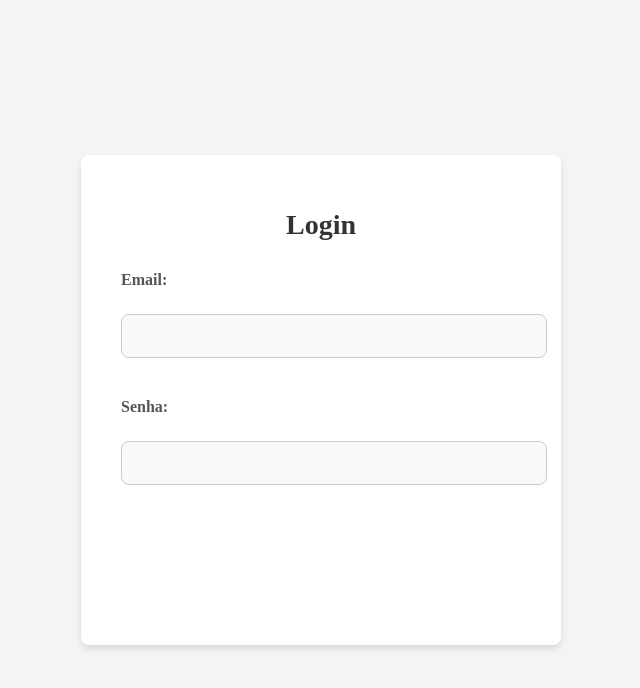
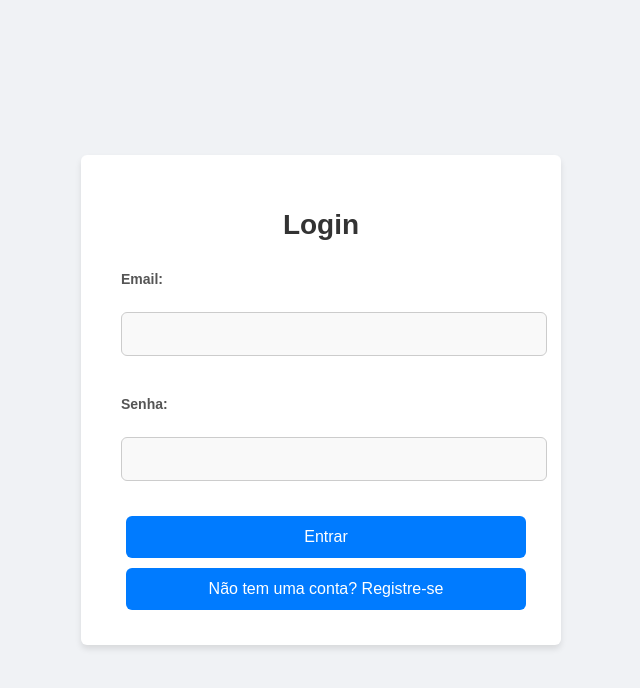
Before and after one commit to EdlaineNunes/tcc-bsi-front, a React (Create React App) app: page / in a window 1280 px wide. Shown: the top 688 px of the page, without its empty margins (319-959 px from the left). Built offline with nearby package versions, Linux system fonts and the light colour scheme.

Commit message:
style: global css

```diff
--- a/src/components/styles/global.css
+++ b/src/components/styles/global.css
@@ -1,6 +1,6 @@
-Variáveis globais:root {
+:root {
     --primary-color: #007bff;
-    --secondary-color: #ffdd57;
+    --secondary-color: #005f99;
     --text-color: #fff;
     --background-color: #f0f2f5;
     --table-header-color: #333;
@@ -8,6 +8,12 @@ Variáveis globais:root {
     --table-row-hover-color: #e9ecef;
     --button-color: #007bff;
     --button-hover-color: #0056b3;
+    --success-color: #28a745;
+    --success-hover-color: #218838;
+    --error-color: #dc3545;
+    --error-hover-color: #c82333;
+    --link-color: #17a2b8;
+    --link-hover-color: #138496;
     --border-radius: 6px;
     --transition: 0.3s;
     --font-family: Arial, sans-serif;
@@ -30,14 +36,17 @@ html {
     padding: 20px;
 }
 
-/* Folha por cima (aplicada apenas na tela de DocumentView) */
-.container.folha {
+.container.folha,
+.details-card,
+.upload-container,
+.edit-container,
+.user-create-container,
+.register-container {
     background-color: #fff;
     border-radius: var(--border-radius);
     box-shadow: 0 4px 8px rgba(0, 0, 0, 0.1);
 }
 
-/* Títulos */
 h2 {
     margin-bottom: 20px;
     text-align: center;
@@ -46,29 +55,50 @@ h2 {
 
 /* Botões */
 button,
-a {
+a,
+.btn,
+.button-group a,
+.button-group button {
     background-color: var(--button-color);
-    /* Cor padrão do botão */
     color: var(--text-color);
-    /* Cor do texto */
     padding: 10px 20px;
     margin: 5px;
     border: none;
     border-radius: var(--border-radius);
     text-decoration: none;
     transition: background-color var(--transition), transform var(--transition);
-    /* Adicionando transição suave */
     cursor: pointer;
+    font-size: 16px;
     text-align: center;
-    font-size: 16px;
 }
 
 button:hover,
-a:hover {
+a:hover,
+.btn:hover,
+.button-group a:hover,
+.button-group button:hover {
     background-color: var(--button-hover-color);
-    /* Cor ao passar o mouse */
     transform: translateY(-2px);
-    /* Efeito de leve subida */
+}
+
+button.success,
+a.success {
+    background-color: var(--success-color);
+}
+
+button.success:hover,
+a.success:hover {
+    background-color: var(--success-hover-color);
+}
+
+button.error,
+a.error {
+    background-color: var(--error-color);
+}
+
+button.error:hover,
+a.error:hover {
+    background-color: var(--error-hover-color);
 }
 
 .button-group {
@@ -80,77 +110,25 @@ a:hover {
 
 .button-group a,
 .button-group button {
-    background-color: var(--primary-color);
-    color: white;
-    padding: 10px 20px;
-    border: none;
-    border-radius: var(--border-radius);
-    text-decoration: none;
-    cursor: pointer;
+    padding: 8px 16px;
+    margin: 2px;
 }
 
-.button-group a:hover,
-.button-group button:hover {
-    background-color: var(--secondary-color);
+/* Links */
+.user-create-container a,
+.register-container a {
+    display: inline-block;
+    margin-top: 15px;
+    text-align: center;
+    color: var(--primary-color);
+    text-decoration: none;
+    font-weight: bold;
 }
 
-/* Botões (Padrão Global) */
-/* button,
-a.btn {
-    background-color: var(--button-color);
-    color: var(--text-color);
-    padding: 12px 20px;
-    margin: 5px;
-    border: none;
-    border-radius: var(--border-radius);
-    text-decoration: none;
-    transition: background-color var(--transition);
-    cursor: pointer;
-    text-align: center;
-    font-size: 16px;
-    display: inline-block;
-    min-width: 120px;
-}
-
-button:hover,
-a.btn:hover {
-    background-color: var(--button-hover-color);
-} */
-
-/* Botões de sucesso e erro */
-button.success,
-a.btn.success {
-    background-color: #28a745;
-}
-
-button.success:hover,
-a.btn.success:hover {
-    background-color: #218838;
-}
-
-button.error,
-a.btn.error {
-    background-color: #dc3545;
-}
-
-button.error:hover,
-a.btn.error:hover {
-    background-color: #c82333;
-}
-
-/* Botões menores para ações específicas */
-button.small,
-a.btn.small {
-    padding: 8px 16px;
-    font-size: 14px;
-    min-width: 80px;
-}
-
-/* Centralização de botão */
-.button-group,
-.back-link {
-    text-align: center;
-    margin: 20px 0;
+.user-create-container a:hover,
+.register-container a:hover {
+    text-decoration: underline;
+    color: var(--secondary-color);
 }
 
 /* Tabelas */
@@ -158,9 +136,6 @@ table {
     width: 100%;
     border-collapse: collapse;
     margin: 20px 0;
-    background-color: #fff;
-    border-radius: var(--border-radius);
-    box-shadow: 0 4px 8px rgba(0, 0, 0, 0.1);
 }
 
 th,
@@ -168,17 +143,11 @@ td {
     padding: 12px;
     text-align: left;
     color: #333;
-    word-wrap: break-word;
 }
 
 th {
     background-color: var(--primary-color);
     color: var(--text-color);
-}
-
-td {
-    background-color: var(--table-row-color);
-    border: 1px solid #ddd;
 }
 
 tr:nth-child(even) {
@@ -189,133 +158,11 @@ tr:hover {
     background-color: #f1f1f1;
 }
 
-/* Botão Detalhes/Editar */
-.btn-detail {
-    background-color: var(--primary-color);
-    color: var(--text-color);
-    padding: 8px 12px;
-    border: none;
-    border-radius: var(--border-radius);
-    cursor: pointer;
-    transition: background-color var(--transition);
-}
-
-.btn-detail:hover {
-    background-color: var(--button-hover-color);
-}
-
-.btn-download {
-    background-color: var(--primary-color);
-    /* Cor principal */
-    color: var(--text-color);
-    /* Cor do texto */
-    padding: 10px 20px;
-    margin: 5px;
-    border: none;
-    border-radius: var(--border-radius);
-    text-decoration: none;
-    transition: background-color var(--transition), transform var(--transition);
-    /* Transição suave */
-    cursor: pointer;
-    font-size: 16px;
-    display: inline-block;
-}
-
-.btn-download:hover {
-    background-color: var(--button-hover-color);
-    /* Cor ao passar o mouse */
-    transform: translateY(-2px);
-    /* Efeito de subida */
-}
-
-
-/* Botão de Download */
-button {
-    background-color: #007bff;
-    color: white;
-    padding: 8px 16px;
-    margin: 5px;
-    border: none;
-    border-radius: 5px;
-    text-decoration: none;
-    transition: background-color 0.3s ease, transform 0.2s ease;
-    cursor: pointer;
-    font-size: 14px;
-}
-
-button:hover {
-    background-color: #0056b3;
-    transform: translateY(-2px);
-}
-
-/* Botão de Ação na Visualização de Documento */
-.details-card button {
-    background-color: #0056b3;
-    margin: 5px;
-}
-
-.details-card button:hover {
-    background-color: #0056b3;
-}
-
-/* Botões de Navegação */
-.button-group a,
-.btn {
-    background-color: #17a2b8;
-    color: white;
-    padding: 8px 16px;
-    margin: 5px;
-    border-radius: 5px;
-    text-decoration: none;
-    display: inline-block;
-    transition: background-color 0.3s ease;
-}
-
-.button-group a:hover,
-.btn:hover {
-    background-color: #138496;
-}
-
-
-/* Card de Detalhes */
-.details-card {
-    background-color: #fff;
-    padding: 20px;
-    margin: 20px 0;
-    border-radius: var(--border-radius);
-    box-shadow: 0 4px 8px rgba(0, 0, 0, 0.1);
-}
-
-.details-card p,
-.details-card h3 {
-    margin: 8px 0;
-    color: #333;
-}
-
-.details-card strong {
-    color: var(--primary-color);
-}
-
-.details-card button {
-    margin: 5px;
-}
-
-/* Formulário - Card */
-.form-card {
-    padding: 30px 40px;
-    margin: 20px auto;
-    max-width: 500px;
+/* Ações na tabela */
+.action-buttons {
     display: flex;
-    flex-direction: column;
-    align-items: center;
-}
-
-/* Título do Formulário */
-.form-card h2 {
-    margin-bottom: 20px;
-    color: var(--primary-color);
-    font-size: 24px;
-    text-align: center;
+    gap: 10px;
+    justify-content: center;
 }
 
 /* Formulários */
@@ -326,18 +173,6 @@ form {
     width: 100%;
 }
 
-.form-group {
-    margin-bottom: 15px;
-    width: 100%;
-}
-
-label {
-    font-size: 16px;
-    margin-bottom: 8px;
-    color: #333;
-    font-weight: bold;
-}
-
 input[type="text"],
 input[type="email"],
 input[type="password"],
@@ -346,15 +181,12 @@ select {
     padding: 12px;
     border: 1px solid #ccc;
     border-radius: var(--border-radius);
+    margin-top: 5px;
     font-size: 16px;
-    width: 100%;
     transition: border-color var(--transition);
-    margin-top: 5px;
 }
 
-input[type="text"]:focus,
-input[type="email"]:focus,
-input[type="password"]:focus,
+input:focus,
 textarea:focus,
 select:focus {
     outline: none;
@@ -362,8 +194,11 @@ select:focus {
     box-shadow: 0 0 8px rgba(0, 123, 255, 0.4);
 }
 
-input::placeholder {
-    color: #999;
+/* Upload */
+.upload-container input[type="file"] {
+    padding: 10px;
+    border: 1px solid #ccc;
+    background-color: var(--background-color);
 }
 
 /* Mensagem de Erro */
@@ -374,79 +209,7 @@ input::placeholder {
     text-align: center;
 }
 
-/* Ações na tabela */
-.action-buttons {
-    display: flex;
-    gap: 10px;
-    justify-content: center;
-}
-
-.action-buttons .btn {
-    flex: 1;
-    padding: 8px 12px;
-    margin: 2px;
-    border-radius: var(--border-radius);
-}
-
-/* Página de Upload */
-.upload-container {
-    max-width: 400px;
-    margin: 40px auto;
-    padding: 30px;
-    background-color: #fff;
-    border-radius: var(--border-radius);
-    box-shadow: 0 4px 8px rgba(0, 0, 0, 0.1);
-    text-align: center;
-}
-
-.upload-container h2 {
-    margin-bottom: 20px;
-    color: var(--primary-color);
-}
-
-.upload-container form {
-    display: flex;
-    flex-direction: column;
-    gap: 15px;
-}
-
-.upload-container input[type="file"] {
-    padding: 10px;
-    border: 1px solid #ccc;
-    border-radius: var(--border-radius);
-    background-color: var(--background-color);
-}
-
-.upload-container button {
-    width: 100%;
-    padding: 12px;
-    margin: 5px 0;
-    border-radius: var(--border-radius);
-    background-color: var(--primary-color);
-    color: var(--text-color);
-    transition: background-color var(--transition);
-}
-
-.upload-container button:hover {
-    background-color: var(--button-hover-color);
-}
-
-/* Página de Edição de Usuário */
-.edit-container {
-    max-width: 500px;
-    margin: 40px auto;
-    padding: 30px;
-    background-color: #fff;
-    border-radius: var(--border-radius);
-    box-shadow: 0 4px 8px rgba(0, 0, 0, 0.1);
-}
-
-.edit-container h2 {
-    margin-bottom: 20px;
-    color: var(--primary-color);
-    text-align: center;
-}
-
+/* Mensagens de Sucesso e Erro */
 .edit-container .message {
     margin: 10px 0;
     padding: 10px;
@@ -464,240 +227,35 @@ input::placeholder {
     color: #155724;
 }
 
-.edit-container form {
-    display: flex;
-    flex-direction: column;
-    gap: 15px;
-}
-
-.edit-container label {
-    font-size: 16px;
-    margin-bottom: 5px;
-    color: #333;
-    font-weight: bold;
-}
-
-.edit-container input,
-.edit-container select {
-    padding: 12px;
-    border: 1px solid #ccc;
-    border-radius: var(--border-radius);
-    font-size: 16px;
-    width: 100%;
-    transition: border-color var(--transition);
-}
-
-.edit-container input:focus,
-.edit-container select:focus {
-    outline: none;
-    border-color: var(--primary-color);
-    box-shadow: 0 0 8px rgba(0, 123, 255, 0.4);
-}
-
-.edit-container button {
-    width: 100%;
-    padding: 12px;
-    margin-top: 15px;
-    border-radius: var(--border-radius);
-    background-color: var(--primary-color);
-    color: var(--text-color);
-    cursor: pointer;
-    transition: background-color var(--transition);
-}
-
-.edit-container button:hover {
+/* Botões de Ação na Visualização de Documento */
+.details-card button {
+    margin: 5px;
     background-color: var(--button-hover-color);
 }
 
-.edit-container .back-link {
-    text-align: center;
-    margin-top: 20px;
+/* Botão Detalhes/Editar */
+.btn-detail {
+    background-color: var(--primary-color);
 }
 
-.edit-container .back-link a {
-    text-decoration: none;
-    color: var(--primary-color);
-    font-weight: bold;
-}
-
-/* Container da página */
-.register-container {
-    max-width: 400px;
-    margin: 0 auto;
-    padding: 20px;
-    border-radius: var(--border-radius);
-    box-shadow: 0 4px 8px rgba(0, 0, 0, 0.1);
-    background-color: var(--background-color);
-}
-
-/* Cabeçalho */
-.register-container h2 {
-    text-align: center;
-    margin-bottom: 20px;
-}
-
-/* Formulário */
-.register-container form {
-    display: flex;
-    flex-direction: column;
-    gap: 12px;
-}
-
-/* Inputs e Seleções */
-.register-container input,
-.register-container select {
-    padding: 12px;
-    border: 1px solid #ccc;
-    border-radius: var(--border-radius);
-    margin-bottom: 10px;
-    font-size: 16px;
-}
-
-/* Botão de Cadastro */
-.register-container button {
-    background-color: var(--button-color);
-    color: var(--text-color);
-    padding: 12px;
-    border: none;
-    border-radius: var(--border-radius);
-    cursor: pointer;
-    transition: background-color var(--transition);
-    font-size: 16px;
-}
-
-.register-container button:hover {
+.btn-detail:hover {
     background-color: var(--button-hover-color);
 }
 
-/* Container da página */
-.user-create-container {
-    max-width: 400px;
-    margin: 0 auto;
-    padding: 20px;
-    border-radius: var(--border-radius);
-    box-shadow: 0 4px 8px rgba(0, 0, 0, 0.1);
-    background-color: var(--background-color);
+/* Centralização de botão */
+.button-group,
+.back-link {
+    text-align: center;
+    margin: 20px 0;
 }
 
-/* Cabeçalho */
-.user-create-container h2 {
-    text-align: center;
-    margin-bottom: 20px;
+/* Card de Detalhes */
+.details-card p,
+.details-card h3 {
+    margin: 8px 0;
+    color: #333;
 }
 
-/* Formulário */
-.user-create-container form {
-    display: flex;
-    flex-direction: column;
-    gap: 12px;
+.details-card strong {
+    color: var(--primary-color);
 }
-
-/* Inputs e Seleções */
-.user-create-container input,
-.user-create-container select {
-    padding: 12px;
-    border: 1px solid #ccc;
-    border-radius: var(--border-radius);
-    margin-bottom: 10px;
-    font-size: 16px;
-}
-
-/* Botão de Cadastro */
-.user-create-container button {
-    background-color: var(--button-color);
-    color: var(--text-color);
-    padding: 12px;
-    border: none;
-    border-radius: var(--border-radius);
-    cursor: pointer;
-    transition: background-color var(--transition);
-    font-size: 16px;
-}
-
-.user-create-container button:hover {
-    background-color: var(--button-hover-color);
-}
-
-/* Link para o Menu */
-.user-create-container a {
-    display: inline-block;
-    margin-top: 10px;
-    text-align: center;
-    color: var(--link-color);
-    text-decoration: none;
-}
-
-.user-create-container a:hover {
-    text-decoration: underline;
-}
-
-/* Atualizando o estilo da tela de criação de usuário */
-.user-create-container {
-    max-width: 400px;
-    margin: 40px auto;
-    padding: 30px;
-    border-radius: var(--border-radius);
-    box-shadow: 0 4px 8px rgba(0, 0, 0, 0.1);
-    background-color: #fff;
-}
-
-.user-create-container h2 {
-    text-align: center;
-    margin-bottom: 20px;
-    color: var(--primary-color);
-    font-size: 24px;
-    font-weight: bold;
-}
-
-/* Inputs e Seleções */
-.user-create-container input,
-.user-create-container select {
-    padding: 12px;
-    border: 1px solid #ccc;
-    border-radius: var(--border-radius);
-    margin-bottom: 10px;
-    font-size: 16px;
-    background-color: #f9f9f9;
-    transition: border-color var(--transition), background-color var(--transition);
-}
-
-.user-create-container input:focus,
-.user-create-container select:focus {
-    outline: none;
-    border-color: var(--primary-color);
-    background-color: #fff;
-    box-shadow: 0 0 8px rgba(0, 123, 255, 0.4);
-}
-
-/* Botão de Cadastro */
-.user-create-container button {
-    background-color: var(--primary-color);
-    color: var(--text-color);
-    padding: 12px;
-    border: none;
-    border-radius: var(--border-radius);
-    cursor: pointer;
-    transition: background-color var(--transition), transform var(--transition);
-    font-size: 16px;
-    margin-top: 10px;
-}
-
-.user-create-container button:hover {
-    background-color: var(--button-hover-color);
-    transform: translateY(-2px);
-}
-
-/* Link para o Menu */
-.user-create-container a {
-    display: inline-block;
-    margin-top: 15px;
-    text-align: center;
-    color: var(--primary-color);
-    text-decoration: none;
-    font-weight: bold;
-}
-
-.user-create-container a:hover {
-    text-decoration: underline;
-    color: var(--secondary-color);
-}
```
